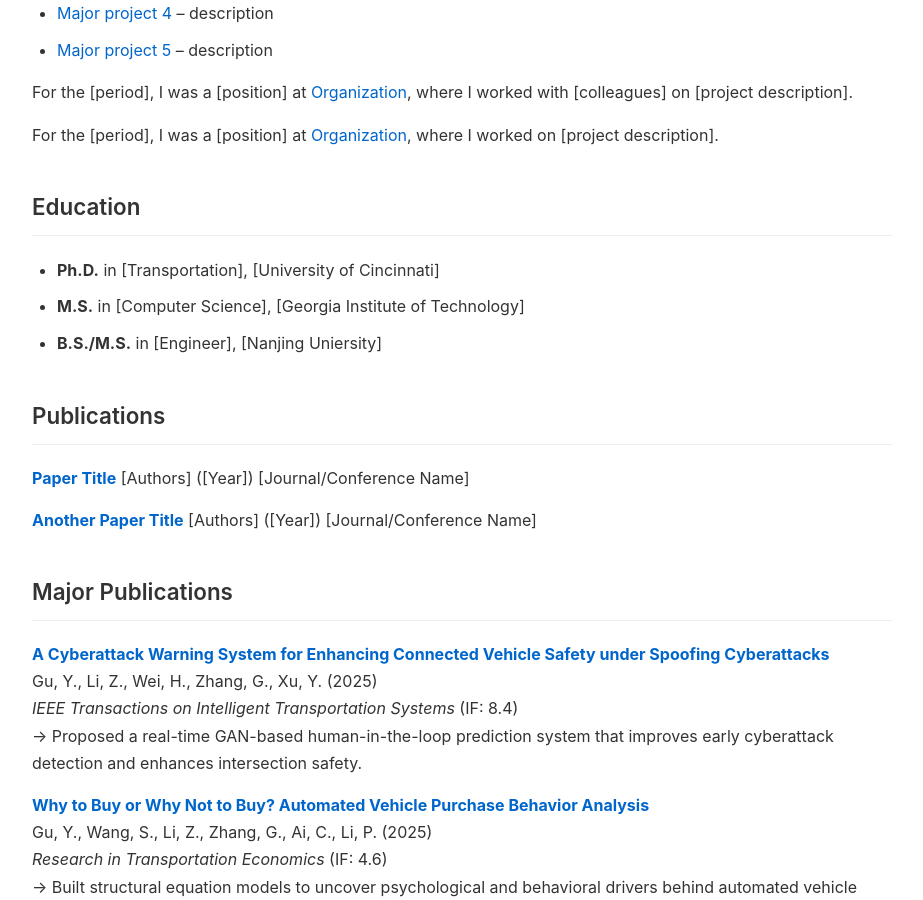
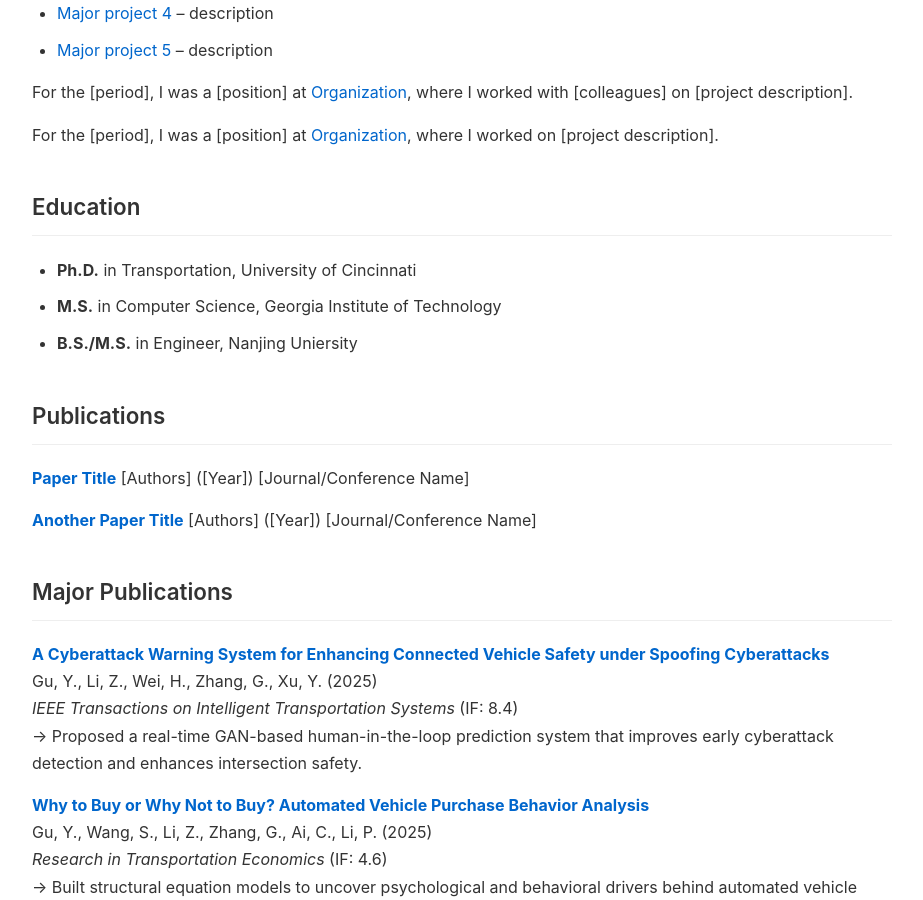
Before and after one commit to YingfanGu/YingfanGu.github.io, a Jekyll site: the page built from index.md, in a window 1280 px wide and 900 px high, scrolled down 686 px. Shown: the whole window, without its empty margins (178-1101 px from the left). Built offline with Jekyll 4.4.1, drawn with Linux system fonts in a browser that asks for light colours.

Commit message:
Fix formatting in education section for consistency

```diff
--- a/index.md
+++ b/index.md
@@ -39,9 +39,9 @@ For the [period], I was a [position] at [Organization](link), where I worked on
 
 ## Education
 
-* **Ph.D.** in [Transportation], [University of Cincinnati]
-* **M.S.** in [Computer Science], [Georgia Institute of Technology]
-* **B.S./M.S.** in [Engineer], [Nanjing Uniersity]
+* **Ph.D.** in Transportation, University of Cincinnati
+* **M.S.** in Computer Science, Georgia Institute of Technology
+* **B.S./M.S.** in Engineer, Nanjing Uniersity
 
 ## Publications
 
```
